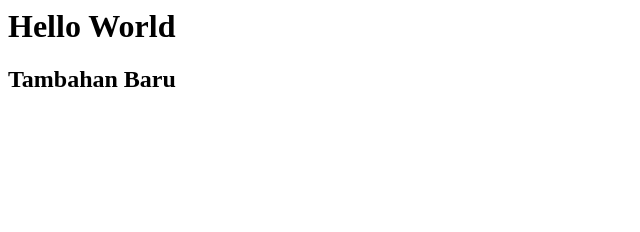
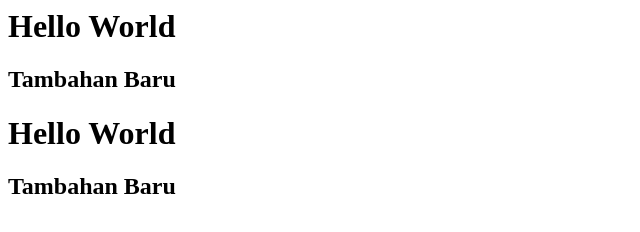
Before and after one commit to annisaanrh/tutorial, a plain HTML site: page index.html in a window 1280 px wide. Shown: the whole page, without its empty margins (0-640 px from the left). Drawn offline with Linux system fonts and the light colour scheme.

Commit message:
berubah dari github

```diff
--- a/index.html
+++ b/index.html
@@ -1,2 +1,4 @@
 <h1>Hello World</h1>
 <h2>Tambahan Baru</h2>
+<h1>Hello World</h1>
+<h2>Tambahan Baru</h2>
```
